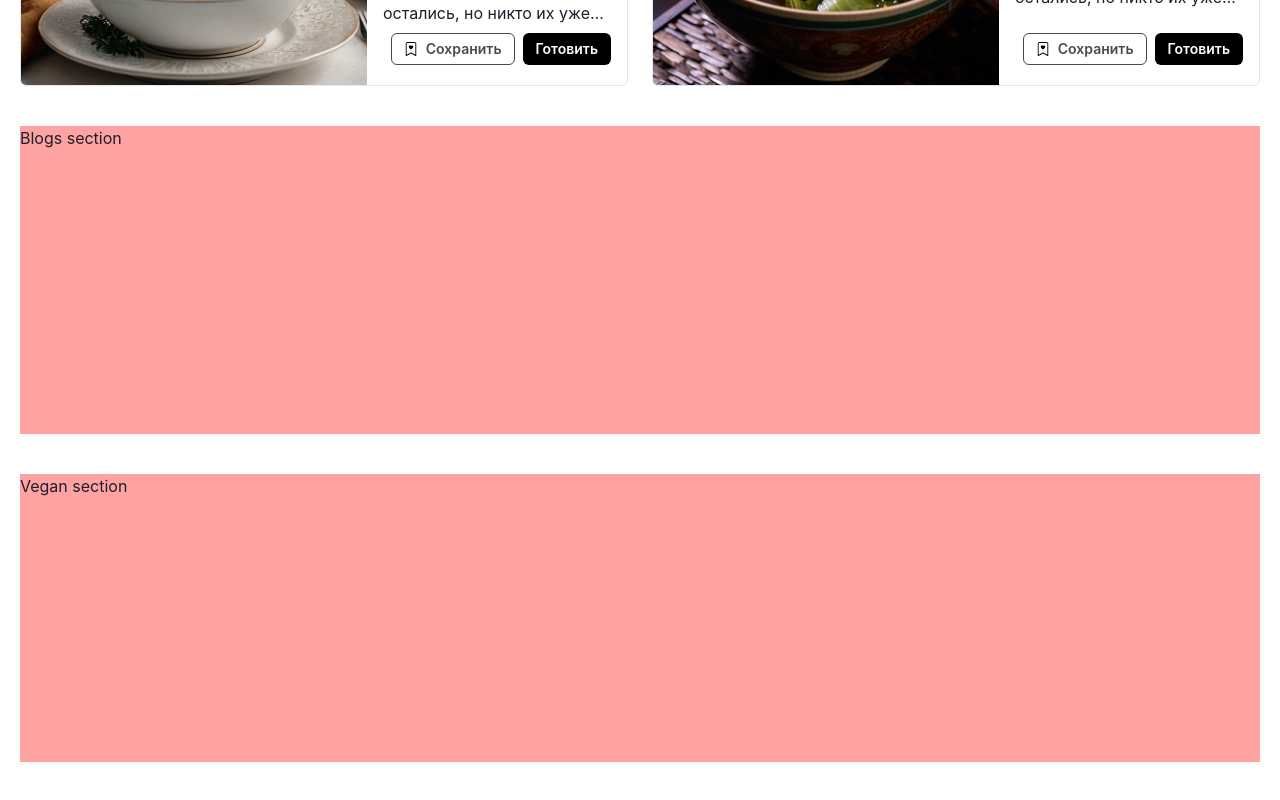
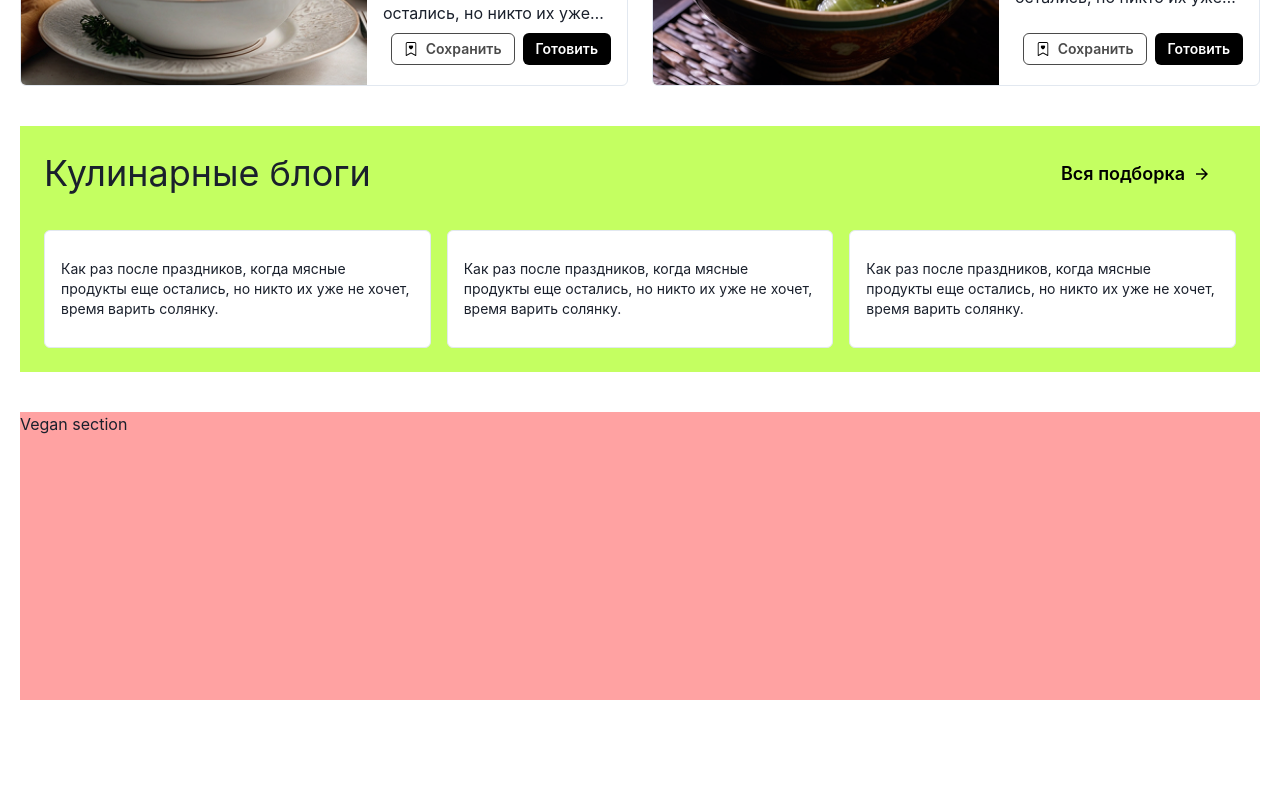
Before and after one commit to ClevertecFrontendLab/sergioivanov008, a React (Vite) app: page / in a window 1280 px wide. Shown: the part 1358-2158 px from the top of the page. Built offline with nearby package versions, Linux system fonts and the light colour scheme.

Commit message:
feat(blogs): add component

```diff
--- /dev/null
+++ b/src/components/blogs/Blogs.tsx
@@ -0,0 +1,31 @@
+import { ArrowForwardIcon } from '@chakra-ui/icons';
+import { Button, Flex, Heading } from '@chakra-ui/react';
+
+import { BlogsItem } from '~/components';
+import { BLOGS_DATA, BTN_TEXT, TITLES } from '~/constants';
+
+export function Blogs() {
+    return (
+        <Flex backgroundColor='#c4ff61' direction='column' gap={8} p='24px'>
+            <Flex justify='space-between' align='center'>
+                <Heading fontWeight={400} fontSize={36} lineHeight='111%'>
+                    {TITLES.blogs}
+                </Heading>
+                <Button
+                    rightIcon={<ArrowForwardIcon />}
+                    colorScheme='myGreen'
+                    variant='ghost'
+                    color='black'
+                    size='lg'
+                >
+                    {BTN_TEXT.allSelection}
+                </Button>
+            </Flex>
+            <Flex gap={4}>
+                {BLOGS_DATA.map((el) => (
+                    <BlogsItem key={el.id} data={el} />
+                ))}
+            </Flex>
+        </Flex>
+    );
+}
--- a/src/components/index.ts
+++ b/src/components/index.ts
@@ -3,6 +3,7 @@ export { Aside } from './aside/Aside.tsx';
 export { AsideUserData } from './aside-user-data/AsideUserData.tsx';
 export { AvatarContent } from './avatar-content/AvatarContent.tsx';
 export { Badge } from './badge/Badge.tsx';
+export { Blogs } from './blogs/Blogs.tsx';
 export { BlogsItem } from './blogs-item/BlogsItem.tsx';
 export { BreadcrumbComponent } from './breadcrumb-component/BreadcrumbComponent.tsx';
 export { BurgerMenu } from './burger-menu/BurgerMenu.tsx';
--- a/src/pages/main-page/MainPage.tsx
+++ b/src/pages/main-page/MainPage.tsx
@@ -1,6 +1,6 @@
 import { Flex } from '@chakra-ui/react';
 
-import { MainHeader, NewRecipes, Tastyest } from '~/components';
+import { Blogs, MainHeader, NewRecipes, Tastyest } from '~/components';
 
 export function MainPage() {
     return (
@@ -14,9 +14,7 @@ export function MainPage() {
             <Flex gap={10} direction='column'>
                 <NewRecipes />
                 <Tastyest />
-                <Flex h='308px' backgroundColor='#ffa2a2'>
-                    Blogs section
-                </Flex>
+                <Blogs />
                 <Flex h='288px' backgroundColor='#ffa2a2'>
                     Vegan section
                 </Flex>
```
